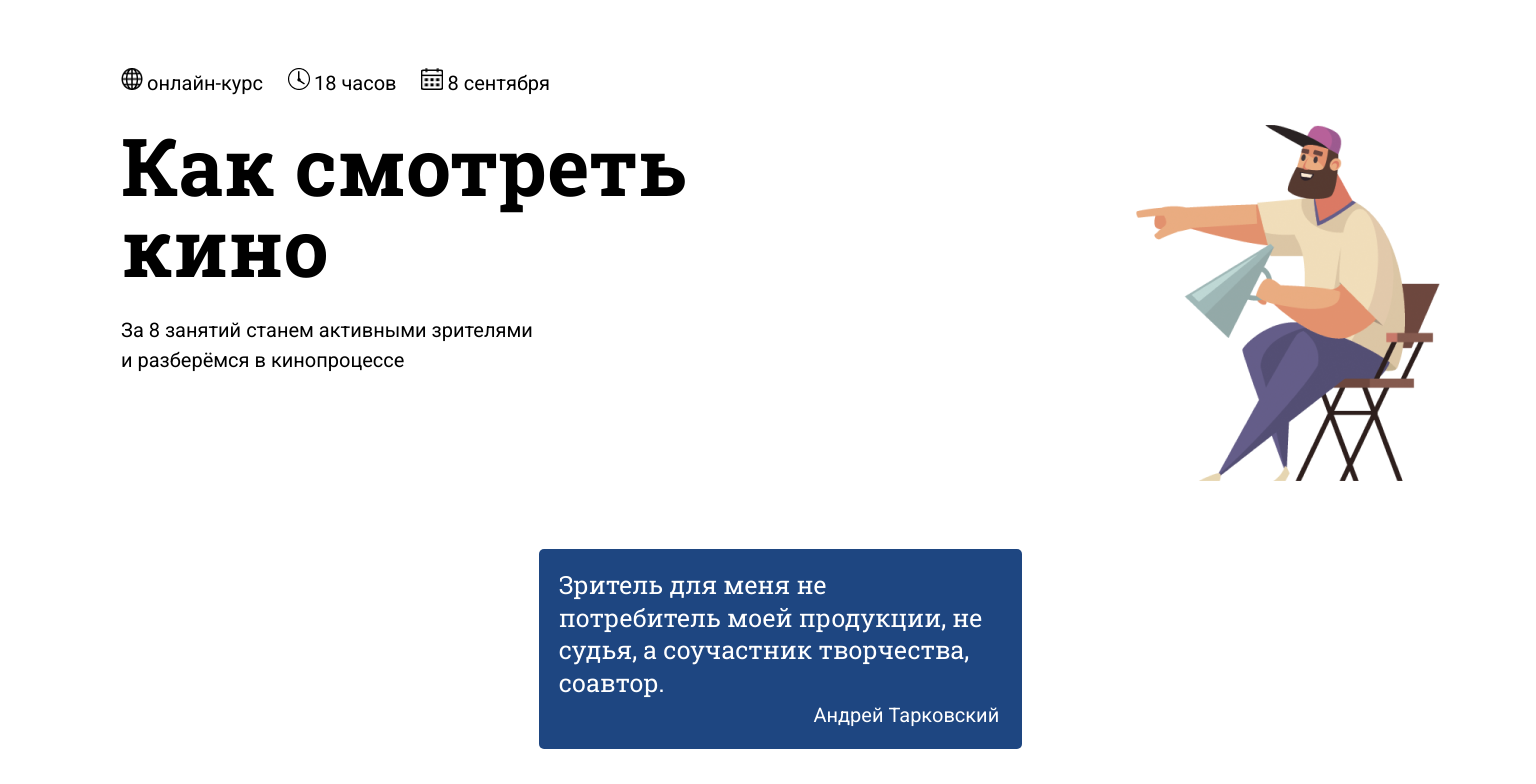
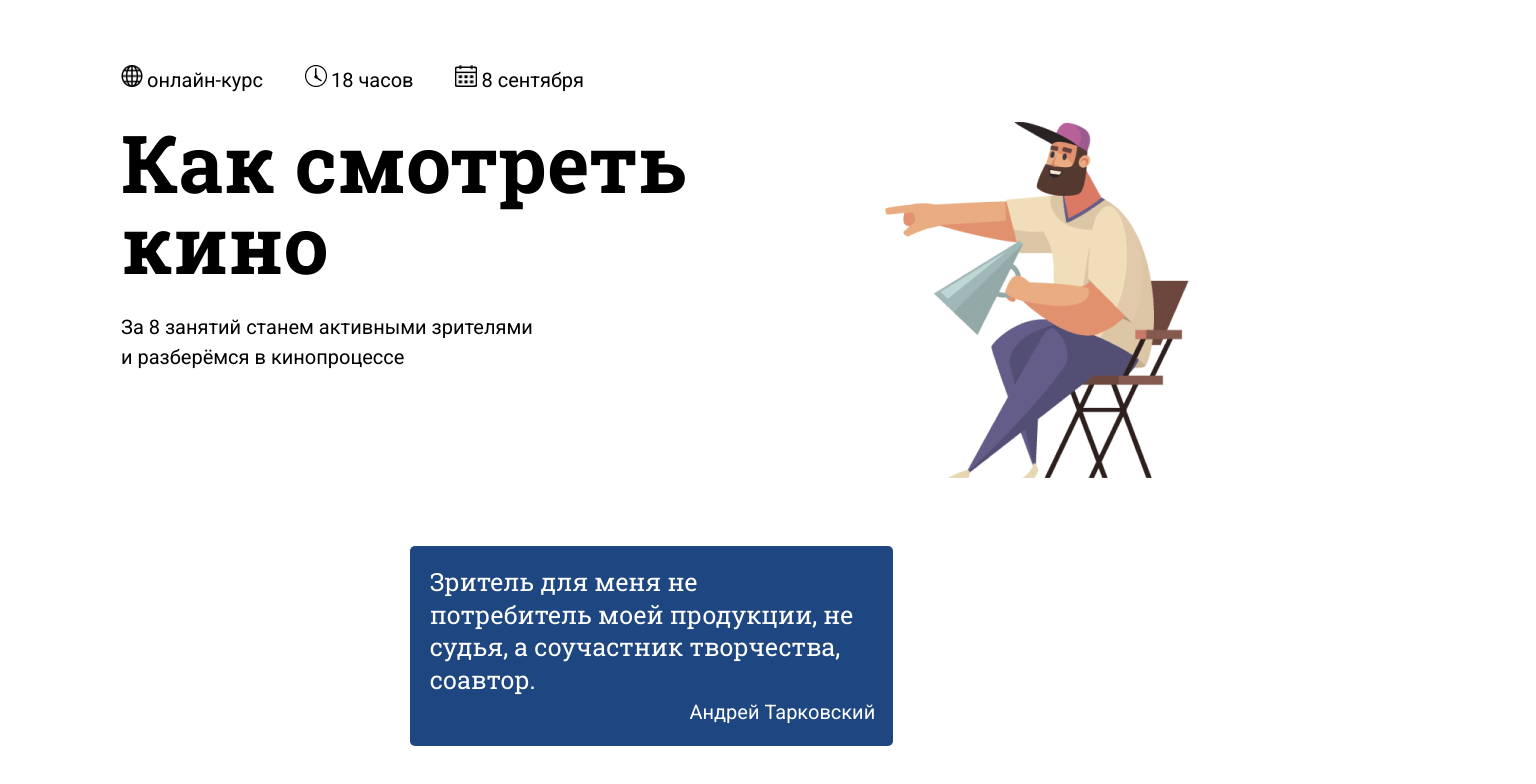
Before and after one commit to ulfettt/m1-project-group2, a plain HTML site: page index.html in a window 1536 px wide. Shown: the part 120-904 px from the top of the page. Drawn offline with Linux system fonts and the light colour scheme.

Commit message:
Changed some margins

```diff
--- a/assets/css/style.css
+++ b/assets/css/style.css
@@ -34,8 +34,9 @@
   }
   .section-preview .info {
     display: flex;
-    gap: 25px;
+    gap: 42px;
     margin-bottom: 30px;
+    margin-top: -3px;
   }
   .section-preview .info span {
     width: 130px;
@@ -80,6 +81,7 @@
   .section-preview .content .noroot {
     width: 304px;
     height: 356px;
+    margin-right: 251px;
   }
   .section-preview .blockquote {
     width: 483.63px;
@@ -88,6 +90,7 @@
     border-radius: 5px;
     align-self: center;
     margin-top: 68px;
+    margin-right: 258px;
   }
   .section-preview .blockquote .quote {
     width: 430.59px;
@@ -110,8 +113,7 @@
     line-height: 130%;
     text-align: right;
     color: #ffffff;
-
-    margin-left: 180px;
+    margin-left: 185px;
   }
 
   .section-about .content {
@@ -244,13 +246,14 @@
     font-size: 55px;
     line-height: 101.38%;
     color: #000000;
-    margin-bottom: 95px;
+    margin-bottom: 162px;
   }
   .section-program .cards {
     display: grid;
     grid-template-columns: 1fr 1fr 1fr;
     justify-content: center;
     gap: 37px;
+    margin-right: 119px;
   }
   .section-program .card {
     width: 399px;
```
